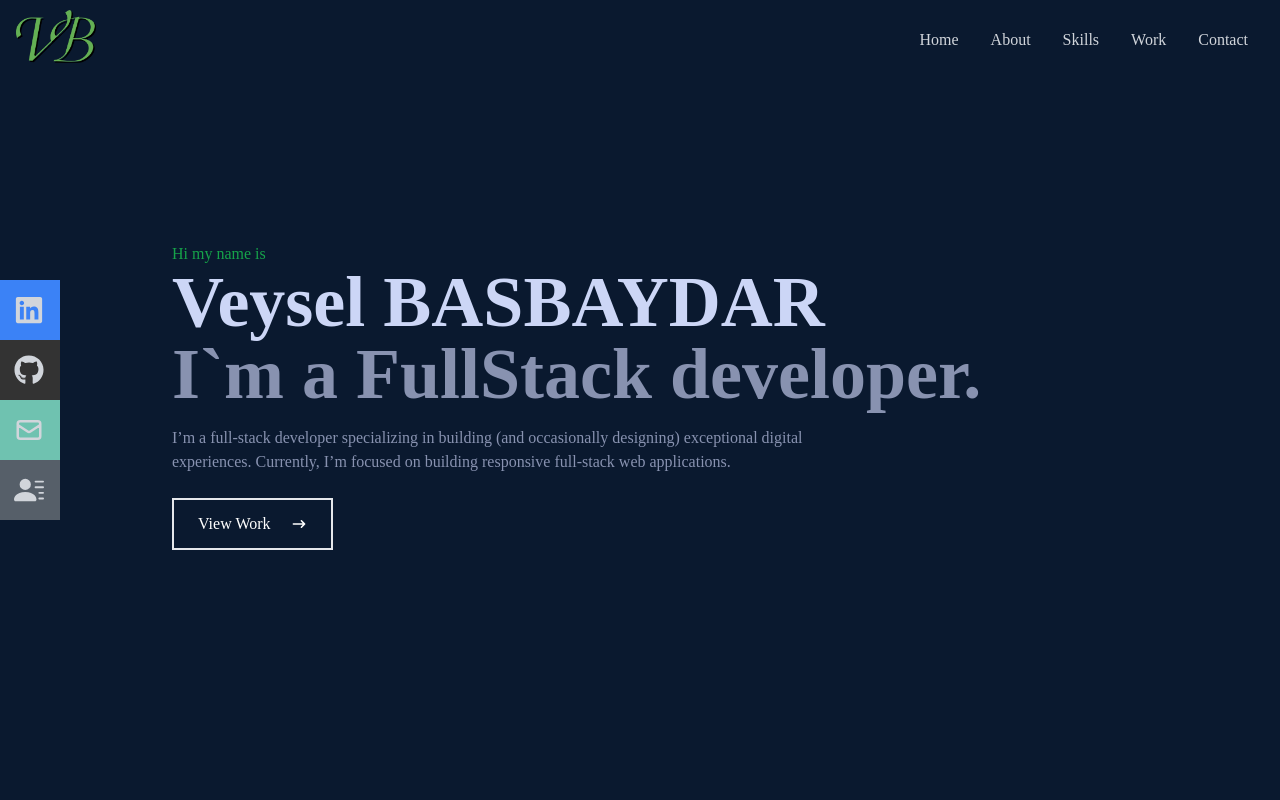
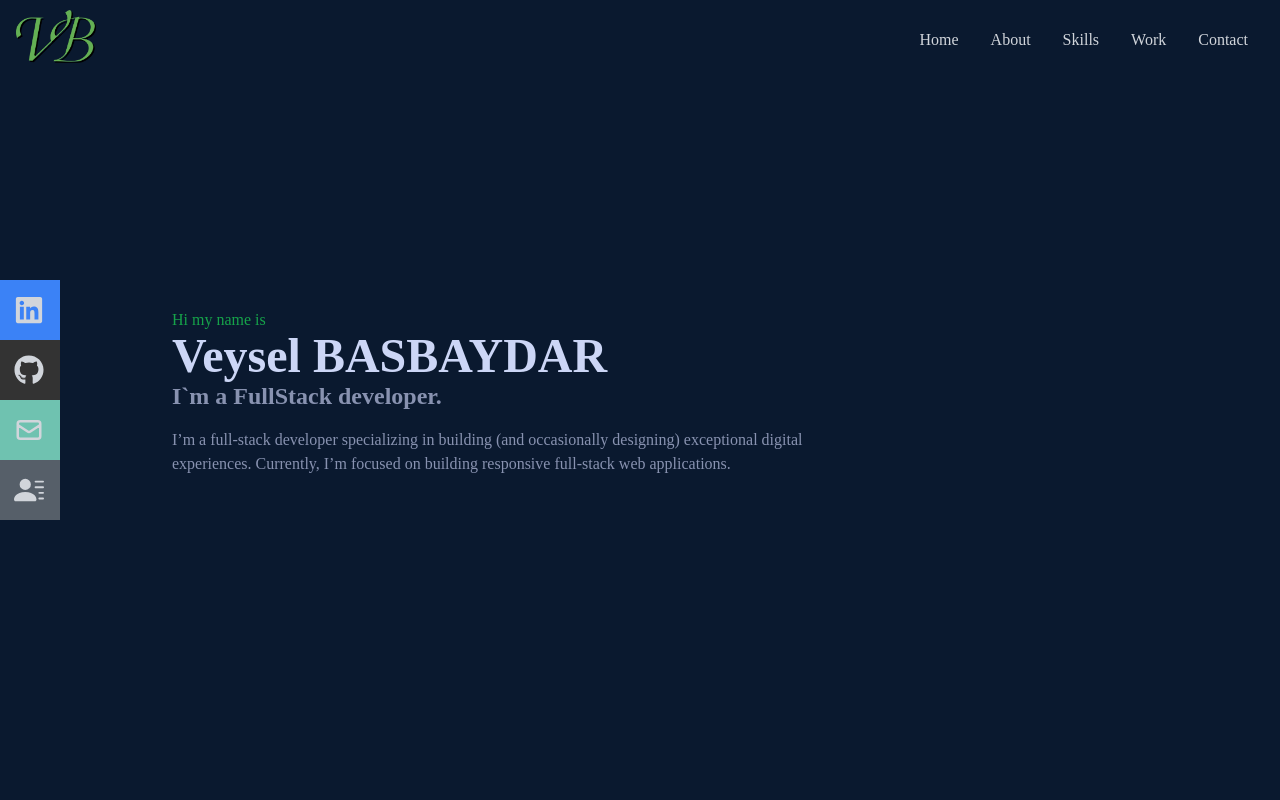
Before and after one commit to veyselguven/portfolio, a React (Create React App) app: page / in a window 1280 px wide. Shown: the top 800 px of the page. Built offline with nearby package versions, Linux system fonts and the light colour scheme.

Commit message:
some changed

```diff
--- a/package.json
+++ b/package.json
@@ -1,4 +1,5 @@
 {
+  "homepage": "http://veyselguven.github.io/portfolio/",
   "name": "personelwebsite",
   "version": "0.1.0",
   "private": true,
@@ -16,6 +17,8 @@
     "web-vitals": "^2.1.4"
   },
   "scripts": {
+    "predeploy": "npm run build",
+    "deploy": "gh-pages -d build",
     "start": "react-scripts start",
     "build": "react-scripts build",
     "test": "react-scripts test",
@@ -41,6 +44,7 @@
   },
   "devDependencies": {
     "autoprefixer": "^10.4.4",
+    "gh-pages": "^3.2.3",
     "postcss": "^8.4.12",
     "tailwindcss": "^3.0.24"
   }
--- a/src/components/About.jsx
+++ b/src/components/About.jsx
@@ -25,7 +25,7 @@ function About() {
                 />
               </div>
             </div>
-            <div>
+            <div className>
               <p>
                 I have completed my bachelors degree as a Mechanical Engineer in
                 2013, and graduated from Sakarya University located in Turkey.
@@ -45,13 +45,7 @@ function About() {
                 engineering. Finally, I realized that I should spend rest of my
                 life as a Software Engineer. After self studying JavaScript
                 basis, I got accepted to a competitive programming boot-camp,
-                Fullstack Academy, and I became a software engineer. It was a
-                17-week immersive software engineering remote program, centered
-                on full-stack JavaScript development, including: Node.js,
-                Express, Sequelize ORM for PostgreSQL databases, React and
-                Redux; along with HTML & CSS, and CS fundamentals. I am looking
-                forward to contributing my current skills to a project that I
-                can be proud to be part of, and grow further as an engineer.
+                Fullstack Academy.
               </p>
             </div>
           </div>
--- a/src/components/Home.jsx
+++ b/src/components/Home.jsx
@@ -1,5 +1,5 @@
 /* eslint-disable jsx-a11y/img-redundant-alt */
-import React from "react";
+import React, { useState } from "react";
 import { HiArrowNarrowRight } from "react-icons/hi";
 import Link from "react-scroll/modules/components/Link";
 //import Veyselpic from "../assests/veyselpic.jpg";
@@ -10,10 +10,10 @@ const Home = () => {
       <div className="flex flex-wrap justify-center"></div>
       <div className="max-w-[1000px] mx-auto px-8 flex flex-col justify-center h-full">
         <p className="text-green-600"> Hi my name is </p>
-        <h1 className="text-4xl sm:text-7xl font-bold text-[#ccd6f6]">
+        <h1 className="text-4xl sm:text-5xl font-bold text-[#ccd6f6]">
           Veysel BASBAYDAR
         </h1>
-        <h2 className="text-4xl sm:text-7xl font-bold text-[#8892b0]">
+        <h2 className="text-4xl sm:text-2xl font-bold text-[#8892b0]">
           I`m a FullStack developer.
         </h2>
         <p className="text-[#8892b0] py-4 max-w-[700px]">
@@ -22,14 +22,14 @@ const Home = () => {
           building responsive full-stack web applications.
         </p>
         <div>
-          <Link to="work">
+          {/* <Link to="work">
             <button className="text-white group border-2 px-6 py-3 my-2 flex items-center hover:bg-green-600 hover:border-green-600">
-              View Work
+               View Work
               <span className="group-hover:rotate-45 duration-300">
                 <HiArrowNarrowRight className="ml-5" />
               </span>
             </button>
-          </Link>
+          </Link> */}
         </div>
       </div>
     </div>
```
Also changed, not shown: 1 other file (tests, documents, lock files or other folders).
